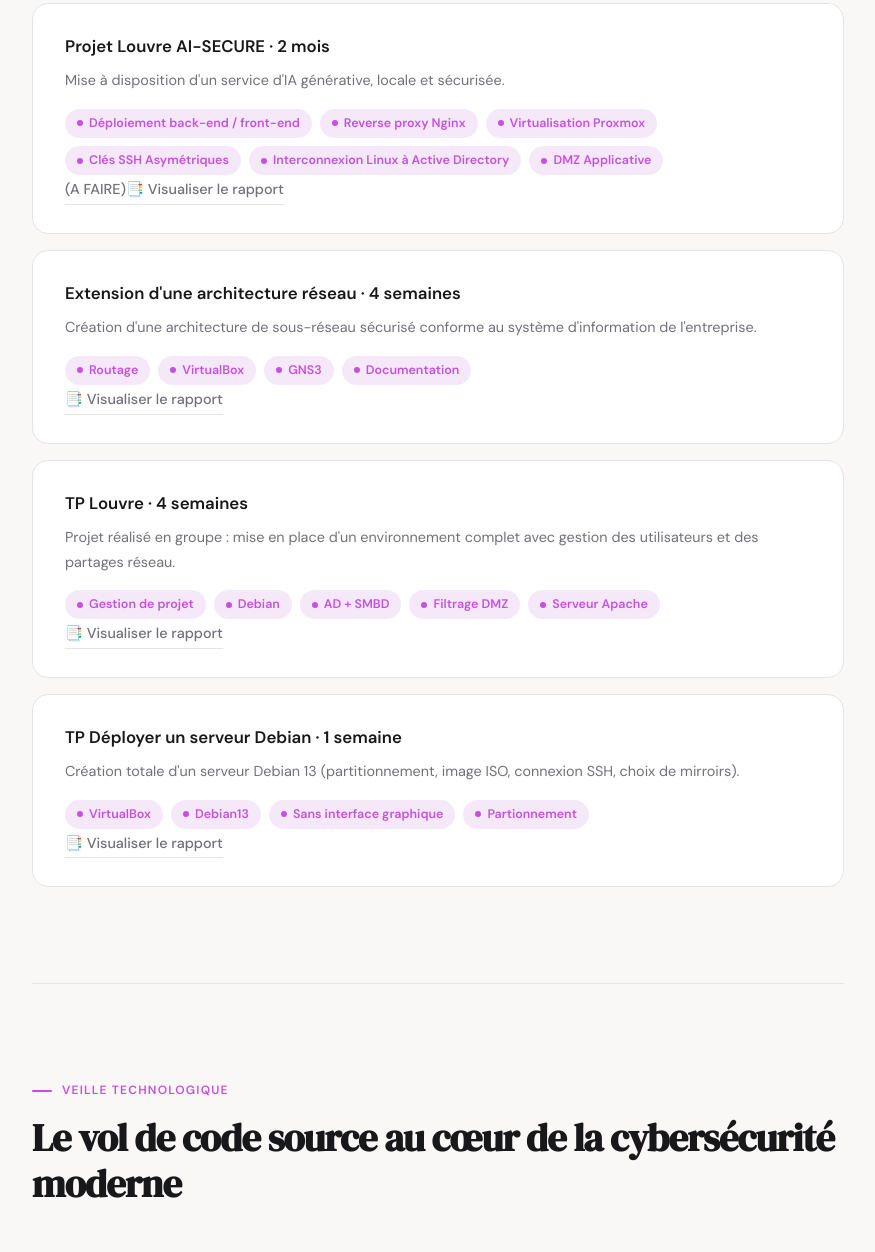
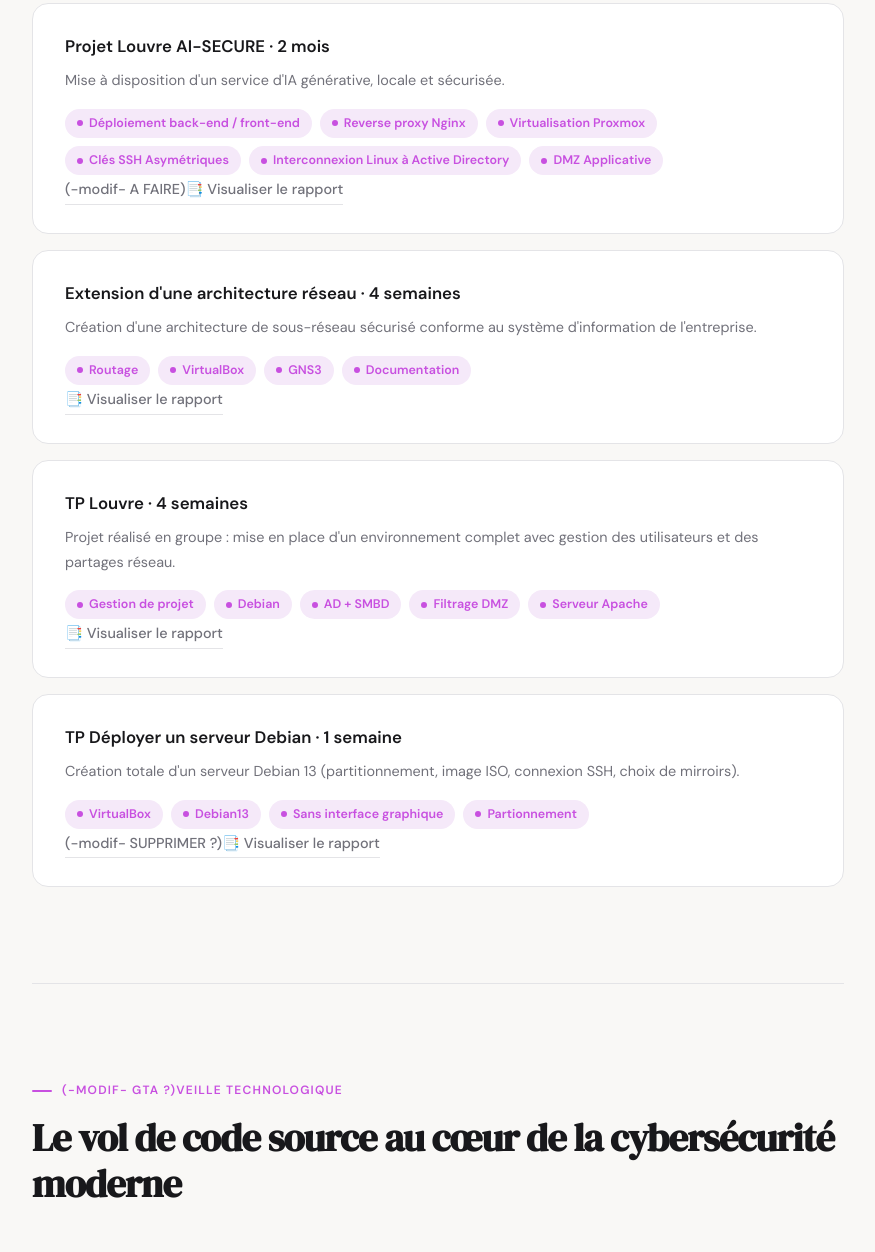
Before and after one commit to mikounguimyckaelle-dot/PORTFOLIO, a plain HTML site: page index.html in a window 1280 px wide. Shown: the part 3040-4292 px from the top of the page, without its empty margins (202-1077 px from the left). Drawn offline with Linux system fonts and the light colour scheme.

Commit message:
Modify report links with updated labels
Updated links to reports with modified labels indicating pending actions.

```diff
--- a/index.html
+++ b/index.html
@@ -135,7 +135,7 @@
                         <span class="tool">Résolution d'incidents</span>
                         <span class="tool">Automatisation</span>
                     </div>
-                    <a href="RAPPORT STAGE_MIKOUNGUI.pdf" class="btn-secondary" target="_blank">(A FAIRE)📑 Visualiser le rapport de stage</a>
+                    <a href="RAPPORT STAGE_MIKOUNGUI.pdf" class="btn-secondary" target="_blank">(-modif- A FAIRE)📑 Visualiser le rapport de stage</a>
                 </div>
                 <div class="stage-card">
                     <div class="stage-header">
@@ -173,7 +173,7 @@
                         <span class="tool">Interconnexion Linux à Active Directory</span>
                         <span class="tool">DMZ Applicative</span>
                     </div>
-                    <a href="Rapport TP3.pdf" class="btn-secondary" target="_blank">(A FAIRE)📑 Visualiser le rapport</a>
+                    <a href="Rapport TP3.pdf" class="btn-secondary" target="_blank">(-modif- A FAIRE)📑 Visualiser le rapport</a>
                 </div>
                 <div class="project-card">
                     <h3>Extension d'une architecture réseau · 4 semaines</h3>
@@ -207,7 +207,7 @@
                         <span class="tool">Sans interface graphique</span>
                         <span class="tool">Partionnement</span>
                     </div>
-                    <a href="Rapport TP3.pdf" class="btn-secondary" target="_blank">📑 Visualiser le rapport</a>
+                    <a href="Rapport TP3.pdf" class="btn-secondary" target="_blank">(-modif- SUPPRIMER ?)📑 Visualiser le rapport</a>
                 </div>
             </div>
         </section>
@@ -216,7 +216,7 @@
 
         <!-- ─── VEILLE TECH ─── -->
         <section id="veille">
-            <p class="section-label">Veille Technologique</p>
+            <p class="section-label">(-modif- GTA ?)Veille Technologique</p>
             <h2 class="section-title">Le vol de code source au cœur de la cybersécurité moderne</h2>
 
             <div class="veille-card">
```
